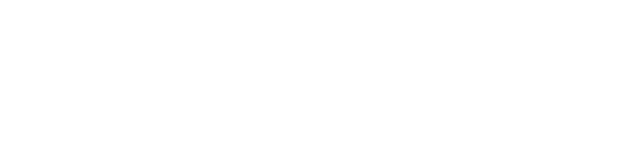
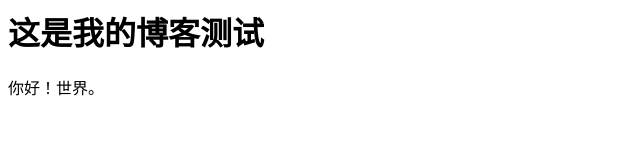
Before and after one commit to bdbgm/bdbgm.github.io, a plain HTML site: page index.html in a window 1280 px wide. Shown: the whole page, without its empty margins (0-640 px from the left). Drawn offline with Linux system fonts and the light colour scheme.

Commit message:
Update index.html

```diff
--- a/index.html
+++ b/index.html
@@ -1,9 +1,8 @@
 <DOCTYPE html>
 <html>
-
 <head></head>
-
-
-
-
+<body>
+  <h1>这是我的博客测试</h1>
+  <p>你好！世界。</p>
+</body>
 </html>
```
